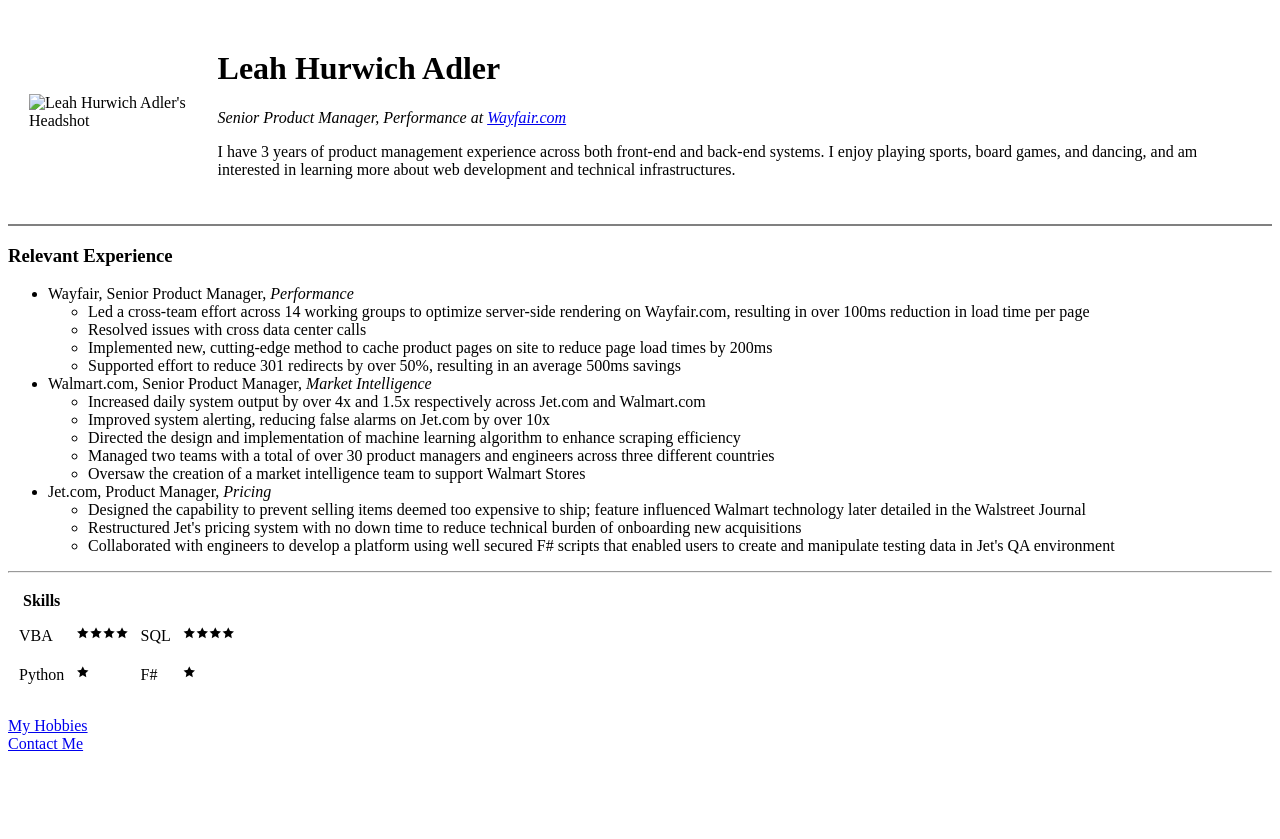
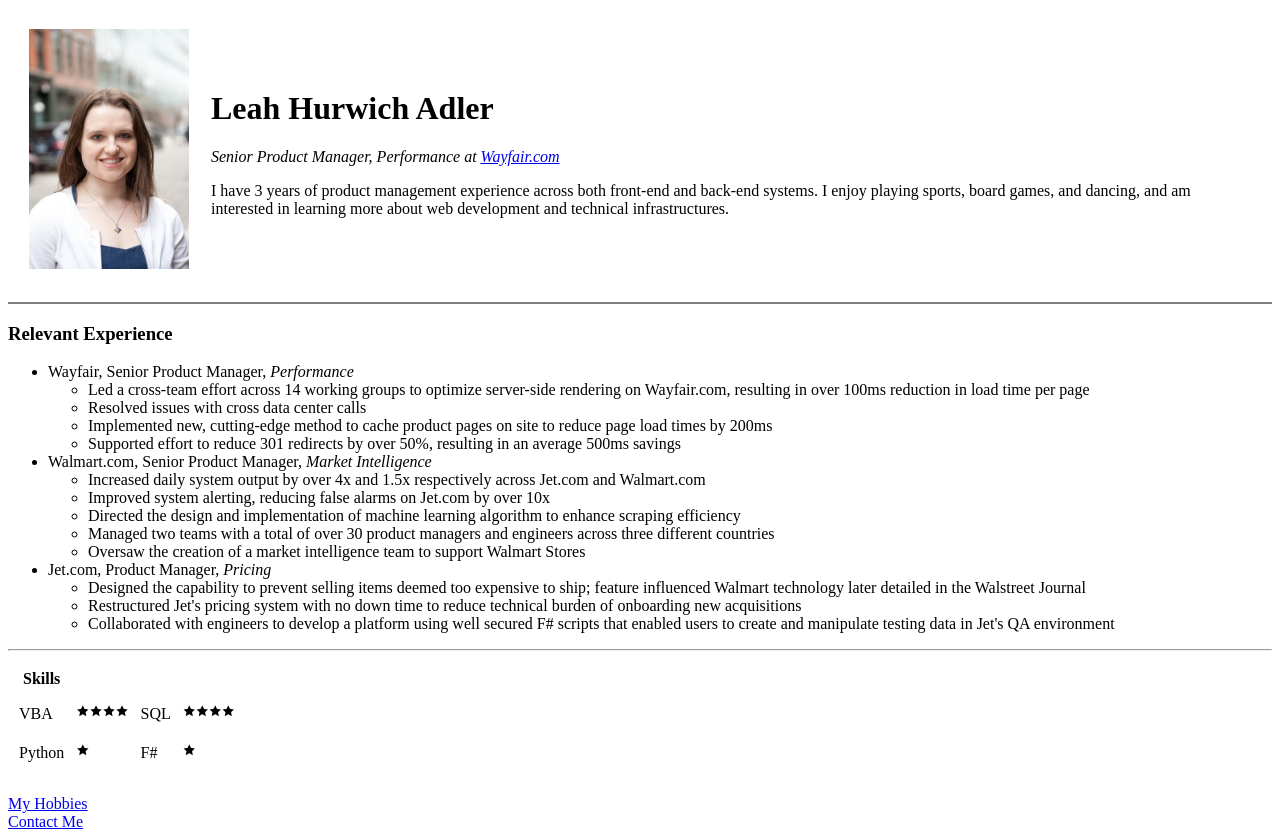
Before and after one commit to lhurwichadler/cv, a plain HTML site: page index.html in a window 1280 px wide. Before the commit the page ends 800 px from the top, so only its background shows below. Drawn offline with Linux system fonts and the light colour scheme.

Commit message:
Add files via upload

```diff
--- a/index.html
+++ b/index.html
@@ -9,7 +9,7 @@
     <table cellspacing=20>
       <tr>
         <td>
-          <img src="Images/Headshot.jpg" alt="Leah Hurwich Adler's Headshot" height="240" width="160">
+          <img src="Headshot.jpg" alt="Leah Hurwich Adler's Headshot" height="240" width="160">
         </td>
         <td>
           <h1> Leah Hurwich Adler</h1>
```
